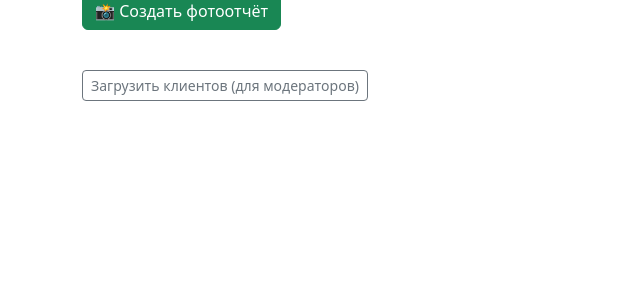
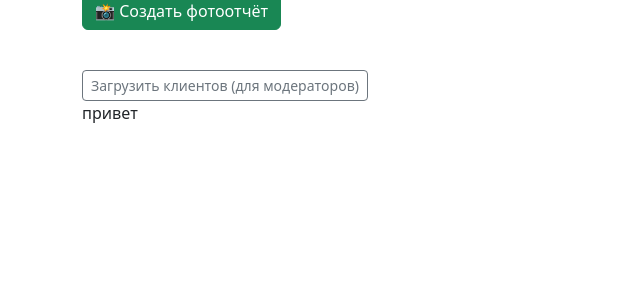
Before and after one commit to Kirill-RF/planer, a Django app: page / in a window 1280 px wide. Shown: the part 269-569 px from the top of the page, without its empty margins (0-640 px from the left). Run offline with Django 5.2, Linux system fonts and the light colour scheme; data comes from the database, SQL or seed files in the repository.

Commit message:
Add "Привет" to homepage
- Modified surveys/templates/surveys/home.html: Added <p>привет</p> at the end of the content block to display greeting text on the main page
- Updated .gitignore: Removed outdated Python/Django-specific entries and consolidated file patterns for better repository hygiene

Enhanced homepage with a simple greeting message while maintaining clean project structure through updated ignore rules.

```diff
--- a/surveys/templates/surveys/home.html
+++ b/surveys/templates/surveys/home.html
@@ -79,4 +79,5 @@
 <div class="mt-4">
   <a href="{% url 'upload_clients' %}" class="btn btn-outline-secondary btn-sm">Загрузить клиентов (для модераторов)</a>
 </div>
+<p>привет</p>
 {% endblock %}
```
Also changed, not shown: 1 other file.
